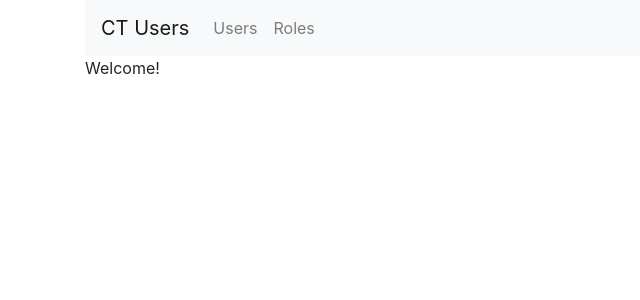
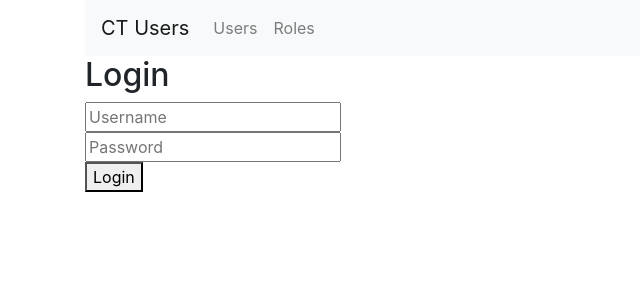
Before and after one commit to NikolaDjapa/Project, an Angular app: page / in a window 1280 px wide. Shown: the top 300 px of the page, without its empty margins (0-640 px from the left). Built offline with nearby package versions, Linux system fonts and the light colour scheme.

Commit message:
login comp
login com

```diff
--- a/src/app/app-routing.module.ts
+++ b/src/app/app-routing.module.ts
@@ -1,12 +1,13 @@
 import { HomeComponent } from './home/home.component';
 import { NgModule } from '@angular/core';
 import { Routes, RouterModule } from '@angular/router';
+import { LoginComponent} from './login/login-component/login.component'
 
 const routes: Routes = [
   {
     path: '',
     pathMatch: 'full',
-    component: HomeComponent,
+    component: LoginComponent,
     children: [],
   },
   {
--- a/src/app/app.module.ts
+++ b/src/app/app.module.ts
@@ -7,12 +7,14 @@ import { HomeComponent } from './home/home.component';
 import { NavComponent } from './nav/nav.component';
 import { RolesModule } from './roles/roles.module';
 import { UsersModule } from './users/users.module';
+import { LoginComponent } from './login/login-component/login.component';
 
 @NgModule({
   declarations: [
     AppComponent,
     NavComponent,
-    HomeComponent
+    HomeComponent,
+    LoginComponent
   ],
   imports: [
     BrowserModule,
--- /dev/null
+++ b/src/app/login/login-component/login.component.html
@@ -0,0 +1,6 @@
+<h2>Login</h2>
+<form (submit)='login(username.value,password.value)'>
+<input #username type='text' required pattern="[a-zA-Z0-9]{5,}@[a-z]{3,5}.com" placeholder="Username"><br>
+<input #password type="password" required placeholder="Password"><br>
+<button type="submit" >Login</button>
+</form>
--- /dev/null
+++ b/src/app/login/login-component/login.component.ts
@@ -0,0 +1,30 @@
+import { Component, OnInit } from '@angular/core';
+import { RouterModule, Routes,Router } from '@angular/router';
+
+@Component({
+  selector: 'app-login',
+  templateUrl: './login.component.html',
+  styleUrls: ['./login.component.scss']
+})
+export class LoginComponent implements OnInit {
+
+  usrName: string;
+  pass: string;
+  router;
+  constructor(router: Router) {
+    this.router = router;
+  }
+
+  ngOnInit() {
+
+  }
+
+  login(usr,pass)
+  {
+    if(usr=='danica@gmail.com' && pass=='danica')
+    {
+      this.router.navigate(['roles']);
+    }
+  }
+
+}
```
Also changed, not shown: src/app/login/login-component/login.component.scss (added), 1 other file (tests, documents, lock files or other folders).
